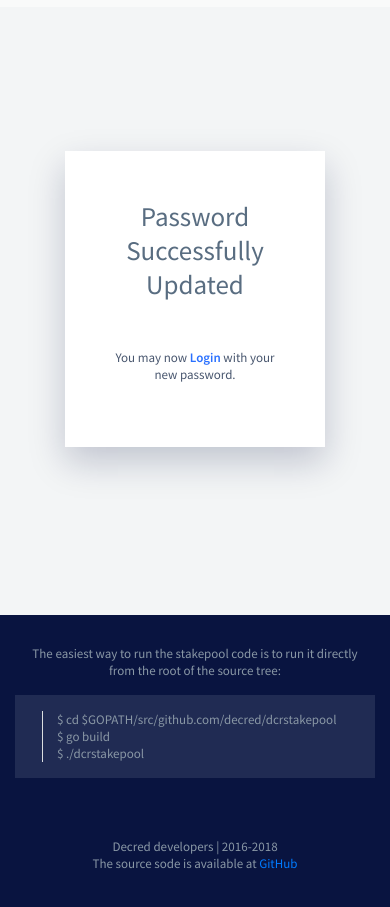
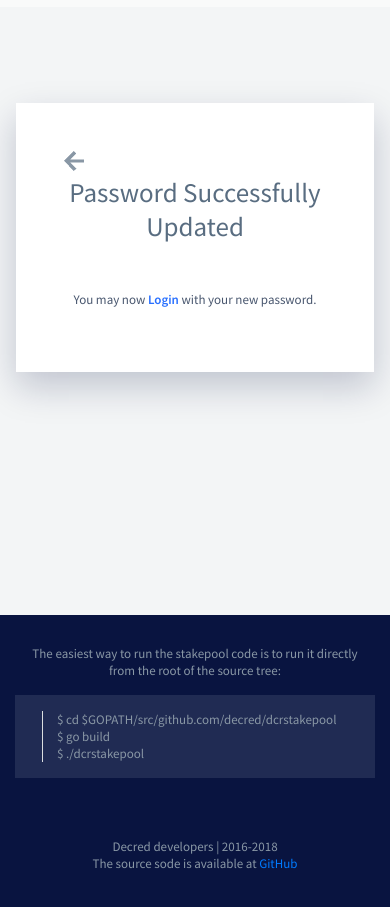
Before and after one commit to TUXCMD/dcrstakepooltheme-new, a plain HTML site: page password-updated.html in a window 390 px wide. Shown: the part 53-960 px from the top of the page. Drawn offline with nearby package versions, Linux system fonts and the light colour scheme.

Commit message:
password update, updated tablet+mobile

```diff
--- a/password-updated.html
+++ b/password-updated.html
@@ -51,13 +51,15 @@
 			</div>
 	    </nav>
 
-		<div class="container voiting pt-5" style="min-height: calc(100vh - 284px);">
+		<div class="container voiting" style="min-height: calc(100vh - 284px);">
 	    	<div class="row justify-content-center">
-    			<div class="col-8 mt-5 p-5 bg-white voiting--shadow-block text-center">
+    			<div class="col-lg-8 col-11 mt-5 p-5 bg-white voiting--shadow-block">
+    				<div class="mb-1">
+    					<a href="#"><img src="img/arrow-back.png" alt=""></a>
+					</div>
+  					<h1 class="mb-5 text--size-27 text-center">Password Successfully Updated</h1>
 
-					<h1 class="mb-5 text--size-27">Password Successfully Updated</h1>
-
-					<p class="voiting--white-block__agendas">You may now <a href="login.html">Login</a> with your new password.</p>
+					<p class="voiting--white-block__agendas text-center">You may now <a href="login.html">Login</a> with your new password.</p>
 				</div>
 	    	</div>
 	    </div>
@@ -68,7 +70,7 @@
 					<div class="col-md-7 offset-md-1 col-12 footer--content">
 						<p class="footer--content__text pr-md-5">The easiest way to run the stakepool code is to run it directly from the root of the source tree:</p>
 						<div class="row justify-content-center justify-content-md-start">
-							<div class="col-sm-8 col-12 footer--content__bg pt-3">
+							<div class="col-sm-9 col-12 footer--content__bg pt-3">
 								<blockquote class="footer--content__text">
 									$ cd $GOPATH/src/github.com/decred/dcrstakepool<br>
 									$ go build<br>
```
Also changed, not shown: password-update.html (+3 -4 lines).
